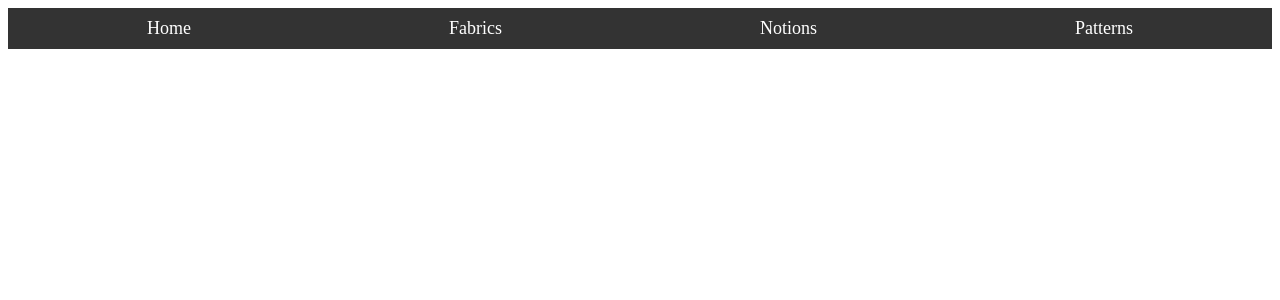
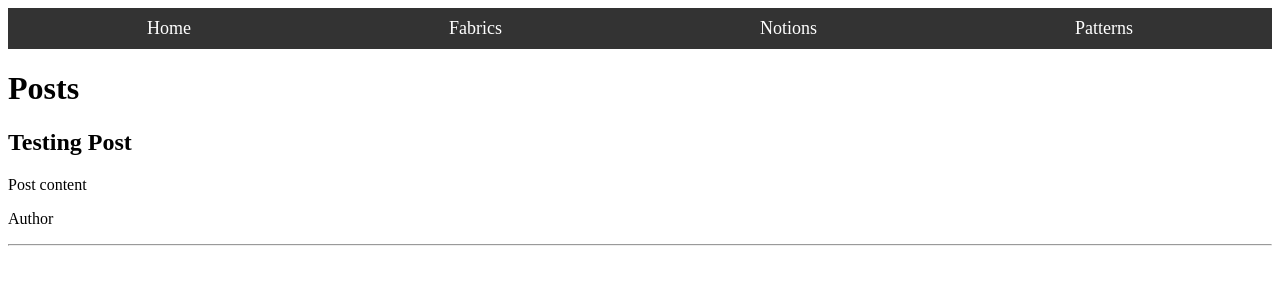
Before and after one commit to op-spark-git-good/Spooler, a React (Create React App) app in the folder client/: page /posts in a window 1280 px wide. Shown: the top 300 px of the page. Built offline with nearby package versions, Linux system fonts and the light colour scheme; the HTML template or start-up script is replaced by a standard one.

Commit message:
UPDATE: Post component, ADD: GET request handling for posts

```diff
--- a/client/src/App.jsx
+++ b/client/src/App.jsx
@@ -8,7 +8,8 @@ import Notions from "./Notions/Notions.jsx";
 import Patterns from "./Patterns/Pattern.jsx";
 import PatternList from './Patterns/PatternList.jsx'
 import PatternDetail from './Patterns/PatternDetail.jsx';
-import Projects from "./Projects.jsx";
+import Posts from "./Posts/Posts.jsx";
+
 
 function App() {
   return (
@@ -21,7 +22,7 @@ function App() {
         <Route path="notions" element={<Notions />} />
         <Route path="/patterns" element={<PatternList />} />
         <Route path="/patterns/:id" element={<PatternDetail />} />
-        <Route path="projects" element={<Projects />} />
+        <Route path="posts" element={<Posts />} />
       </Routes>
     </div>
   );
--- /dev/null
+++ b/client/src/Posts/Post.jsx
@@ -0,0 +1,14 @@
+import React from "react";
+
+const Post = ({ title, content, author }) => {
+  return (
+    <div>
+      <h2>{title}</h2>
+      <p>{content}</p>
+      <p>{author}</p>
+      <hr />
+    </div>
+  );
+};
+
+export default Post;
--- /dev/null
+++ b/client/src/Posts/Posts.jsx
@@ -0,0 +1,13 @@
+import React from "react";
+import Post from "./Post.jsx";
+
+const Posts = () => {
+  return (
+    <div>
+      <h1>Posts</h1>
+      <Post title="Testing Post" content="Post content" author="Author" />
+    </div>
+  );
+};
+
+export default Posts;
```
Also changed, not shown: client/src/Posts.jsx (deleted), 1 other file (tests, documents, lock files or other folders).
